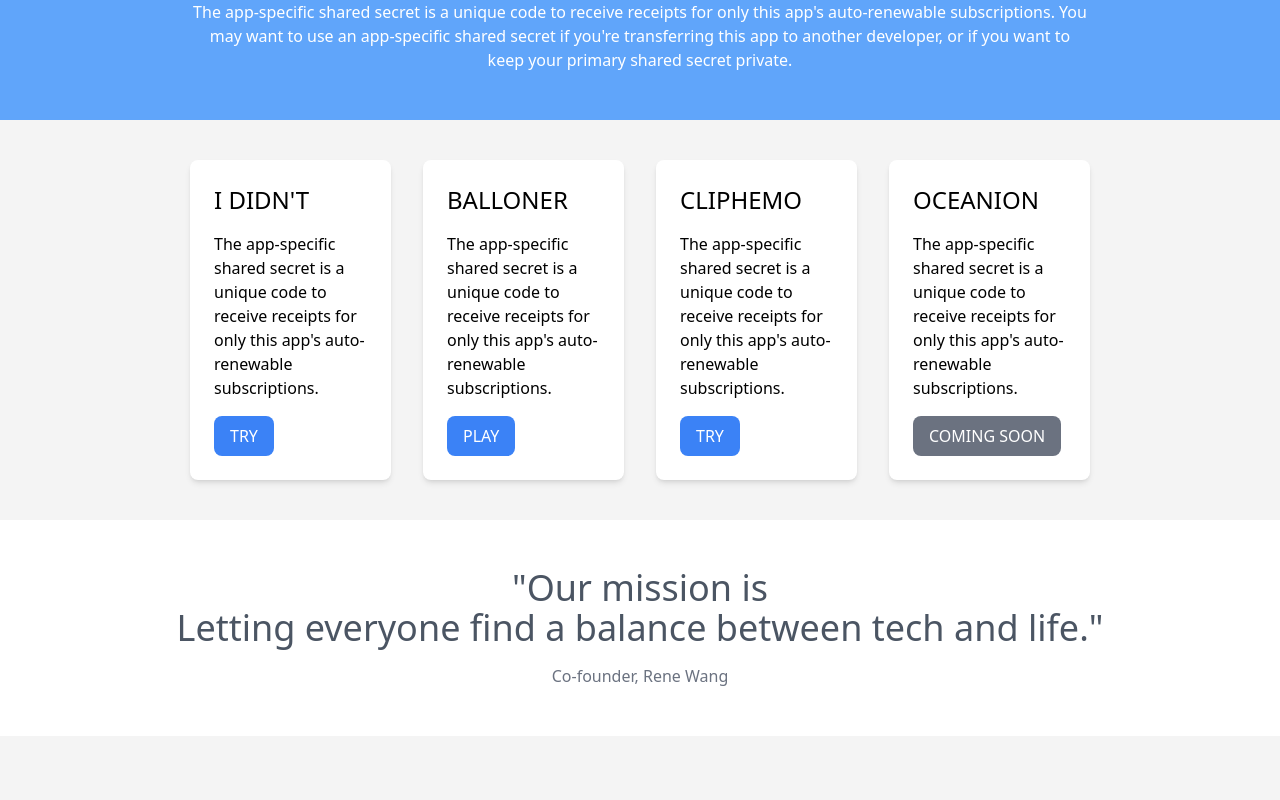
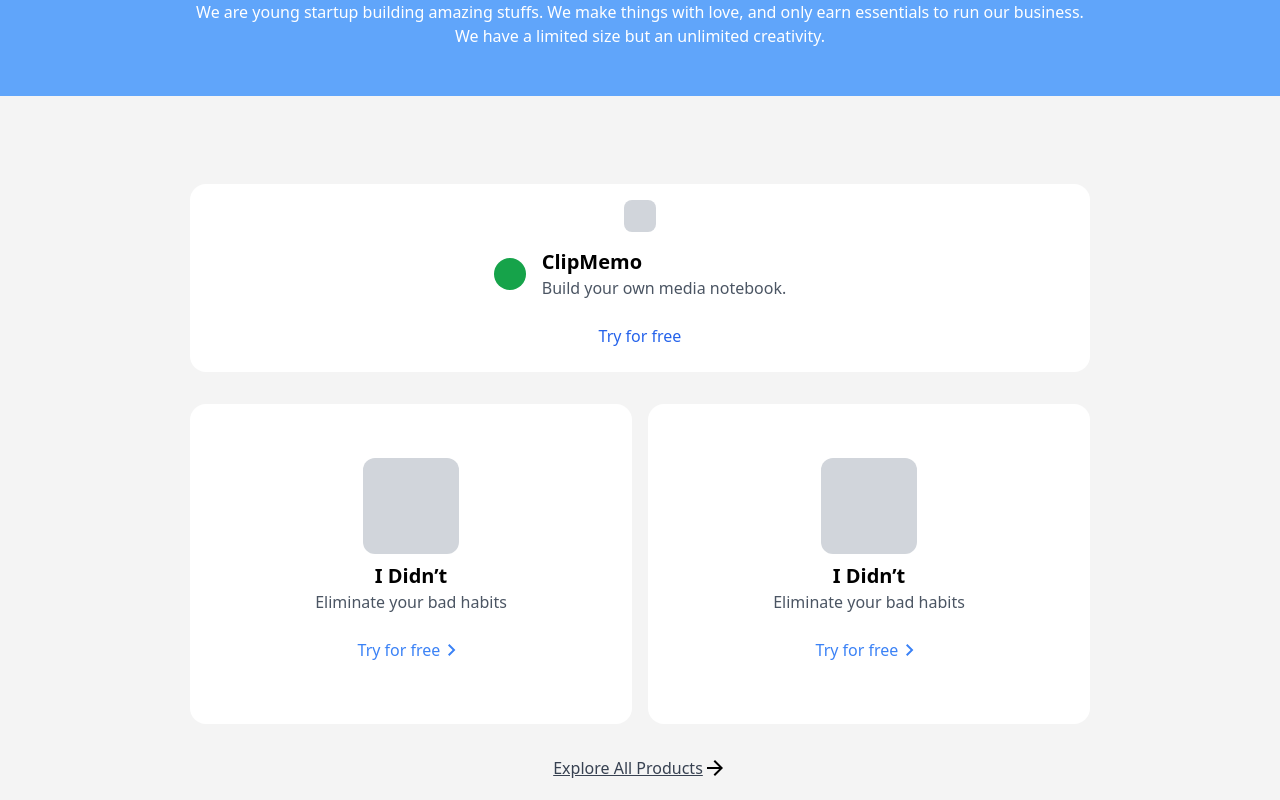
Before and after one commit to Gloridust/ygeeker, a Next.js app: page / in a window 1280 px wide. Shown: the part 620-1420 px from the top of the page. Before the commit the page ends 1356 px from the top, so only its background shows below. Built offline with nearby package versions, Linux system fonts and the light colour scheme.

Commit message:
feat: show products on homepage

```diff
--- a/src/components/Footer.tsx
+++ b/src/components/Footer.tsx
@@ -78,7 +78,7 @@
 							amazing stuffs.
 						</p>
 					</div>
-					<div className="container mx-auto mt-4 grid-cols-1 gap-0 sm:mt-0 sm:grid md:grid-cols-2">
+					<div className="container mx-auto mt-4 grid-cols-1 gap-2 sm:mt-0 sm:grid md:grid-cols-2">
 						{CUSTOM_LINKS.map((link) => (
 							<Link href={link.href} key={link.title}>
 								<div className="flex cursor-pointer items-center justify-self-end rounded-lg p-2 hover:bg-white sm:max-w-xs">
@@ -107,7 +107,7 @@
 							<Link
 								key={link.title}
 								href={link.href}
-								className="ml-4 text-gray-500 hover:text-gray-700"
+								className="ml-4 text-sm text-gray-500 hover:text-gray-700"
 							>
 								{link.title}
 							</Link>
--- a/src/pages/index.mdx
+++ b/src/pages/index.mdx
@@ -3,9 +3,11 @@
 routeName: Entertainment
 ---
 
+import Link from "next/link";
+
 <section className="flex justify-center">
 	<div className="mb-10 flex h-[60vh] max-w-[900px] justify-start">
-		<h1 className="mb-2 flex flex-col justify-center text-5xl font-bold leading-[0.6] text-slate-700 sm:min-w-[600px]">
+		<h1 className="mb-2 flex flex-col justify-center text-3xl font-bold leading-[0.6] text-slate-700 sm:min-w-[600px] sm:text-5xl">
 			BECAUSE
 			<br />
 			WE ARE
@@ -25,43 +27,82 @@
 	<div className="max-w-[900px] text-center">
 		<h2 className="mb-4 text-3xl">Who we are</h2>
 		<div>
-			The app-specific shared secret is a unique code to receive receipts
-			for only this app's auto-renewable subscriptions. You may want to
-			use an app-specific shared secret if you're transferring this app to
-			another developer, or if you want to keep your primary shared secret
-			private.
+			We are young startup building amazing stuffs. We make things with
+			love, and only earn essentials to run our business. We have a
+			limited size but an unlimited creativity.
 		</div>
 	</div>
 </section>
 
-<section className="flex justify-center">
-	<div className="mb-10 grid max-w-[900px] grid-cols-1 gap-8 sm:grid-cols-2 lg:grid-cols-4">
-		{["I DIDN'T", "BALLONER", "CLIPHEMO", "OCEANION"].map(
-			(title, index) => (
-				<div key={index} className="rounded-lg bg-white p-6 shadow-md">
-					<h3 className="mb-4 text-2xl">{title}</h3>
-					<div>
-						The app-specific shared secret is a unique code to
-						receive receipts for only this app's auto-renewable
-						subscriptions.
+<section className="flex justify-center py-12 mt-4">
+	<div className="max-w-[900px] w-full px-4 sm:px-0">
+		<div className="w-full product-showcase-container space-y-8">
+			<div className="flex flex-col items-center space-y-4 rounded-2xl bg-white p-4">
+				<div className="phone-mockup rounded-lg bg-gray-300 p-4">
+					{/* Replace with actual phone image */}
+				</div>
+				<div className="flex items-center space-x-4">
+					<div className="icon rounded-full bg-green-600 p-4"></div>
+					<div className="flex flex-col items-start">
+						<h2 className="text-xl font-bold">ClipMemo</h2>
+						<div className="text-gray-600">
+							Build your own media notebook.
+						</div>
 					</div>
-					{index !== 3 ? (
-						<button className="mt-4 rounded-lg bg-blue-500 px-4 py-2 text-white">
-							{title === "BALLONER" ? "PLAY" : "TRY"}
-						</button>
-					) : (
-						<button className="mt-4 rounded-lg bg-gray-500 px-4 py-2 text-white">
-							COMING SOON
-						</button>
-					)}
 				</div>
-			),
-		)}
-	</div>
+				<button className="text-blue-600 px-6 py-2">
+					Try for free
+				</button>
+			</div>
+
+    		<div className="product-grid grid-colos-1 grid gap-4 sm:grid-cols-2">
+    			<Link href="/app/ididnt">
+    				<div className="product-card flex flex-col items-center justify-center rounded-2xl bg-white px-4 py-6 h-80">
+    					<div className="icon w-24 h-24 bg-gray-300 rounded-xl p-4"></div>
+    					<h2 className="text-xl font-bold mt-2">I Didn’t</h2>
+    					<div className="text-gray-600 ">Eliminate your bad habits</div>
+    					<button className="rounded-full px-6 py-2 text-blue-500 flex mt-4">
+    						Try for free
+    						<svg xmlns="http://www.w3.org/2000/svg" height="24" viewBox="0 -960 960 960" width="24" className="fill-blue-500">
+    							<path d="M504-480 320-664l56-56 240 240-240 240-56-56 184-184Z"/>
+    						</svg>
+    					</button>
+    				</div>
+    			</Link>
+
+    			<Link href="/app/ididnt">
+    				<div className="product-card flex flex-col items-center justify-center rounded-2xl bg-white px-4 py-6 h-80">
+    					<div className="icon w-24 h-24 bg-gray-300 rounded-xl p-4"></div>
+    					<h2 className="text-xl font-bold mt-2">I Didn’t</h2>
+    					<div className="text-gray-600 ">Eliminate your bad habits</div>
+    					<button className="rounded-full px-6 py-2 text-blue-500 flex mt-4">
+    						Try for free
+    						<svg xmlns="http://www.w3.org/2000/svg" height="24" viewBox="0 -960 960 960" width="24" className="fill-blue-500">
+    							<path d="M504-480 320-664l56-56 240 240-240 240-56-56 184-184Z"/>
+    						</svg>
+    					</button>
+    				</div>
+    			</Link>
+
+
+
+    		</div>
+
+    		<div className="flex justify-center">
+    			<button className="text-gray-700 underline flex items-center">
+    				Explore All Products
+    				<svg xmlns="http://www.w3.org/2000/svg" height="24" viewBox="0 -960 960 960" width="24">
+    					<path d="M647-440H160v-80h487L423-744l57-56 320 320-320 320-57-56 224-224Z"/>
+    				</svg>
+    			</button>
+    		</div>
+    	</div>
+    </div>
+
 </section>
 
-<section className="bg-white py-12 text-center">
-	<blockquote className="mb-4 text-4xl text-gray-600">
+<section className="mt-4 bg-white py-12 text-center">
+	<blockquote className="mb-4 text-3xl text-gray-600 sm:text-4xl">
 		"Our mission is <br /> Letting everyone find a balance between tech and
 		life."
 	</blockquote>
```
